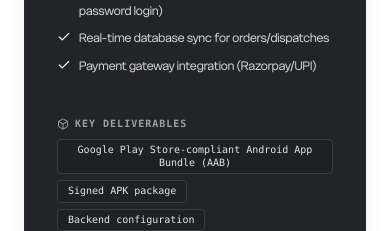
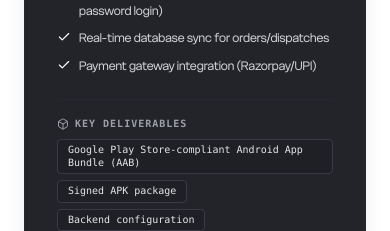
Before and after one commit to docuready-dev/docuready-shop, a React (Vite) app: page / in a window 390 px wide. Shown: the part 6920-7151 px from the top of the page. Built offline with nearby package versions, Linux system fonts and the light colour scheme.

Commit message:
Left-align deliverable badge text across services and featured packages

```diff
--- a/src/components/home/FeaturedPackages.tsx
+++ b/src/components/home/FeaturedPackages.tsx
@@ -167,7 +167,7 @@ export default function FeaturedPackages() {
                     {pkg.deliverables.map((item) => (
                       <span
                         key={item}
-                        className={`inline-flex items-center justify-center text-center font-mono text-[10px] sm:text-[11px] px-2.5 py-1 rounded border leading-tight ${
+                        className={`inline-flex items-center justify-start text-left font-mono text-[10px] sm:text-[11px] px-2.5 py-1 rounded border leading-tight ${
                           isFeaturedDark
                             ? 'bg-neutral-900 text-neutral-200 border-neutral-700'
                             : 'bg-neutral-100 text-neutral-800 border-neutral-200'
--- a/src/components/services/PackageCard.tsx
+++ b/src/components/services/PackageCard.tsx
@@ -161,7 +161,7 @@ export default function PackageCard({ pkg, index, discountPercent = 0, onInquire
             {pkg.deliverables.map((item) => (
               <span
                 key={item}
-                className={`inline-flex items-center justify-center text-center font-mono text-[11px] px-2.5 py-1 rounded border leading-tight ${
+                className={`inline-flex items-center justify-start text-left font-mono text-[11px] px-2.5 py-1 rounded border leading-tight ${
                   isFeaturedDark
                     ? 'bg-neutral-900 text-neutral-200 border-neutral-700'
                     : 'bg-neutral-100 text-neutral-800 border-neutral-200'
```
